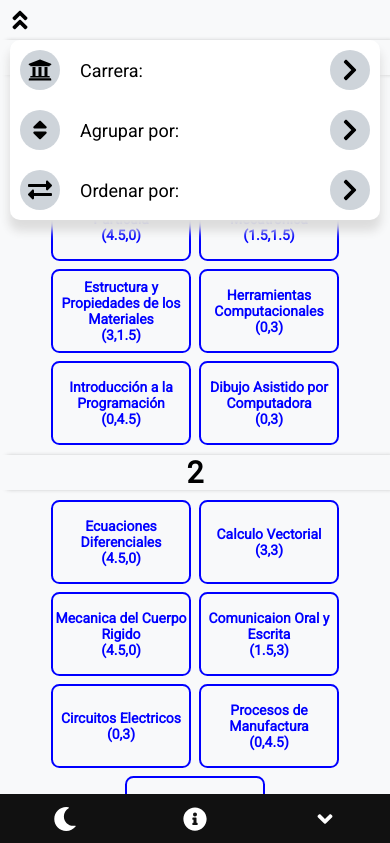
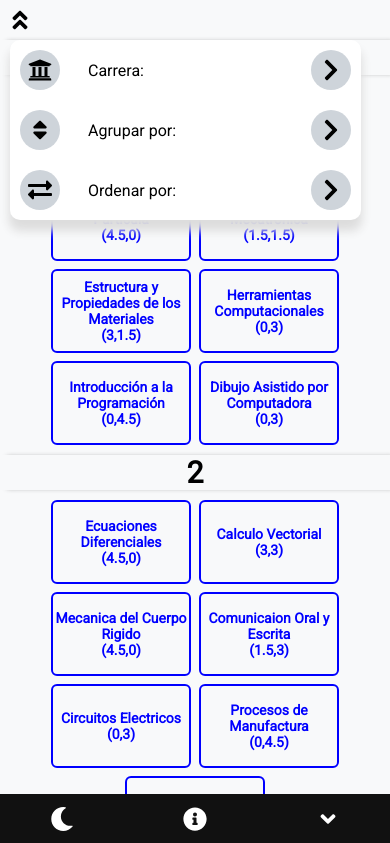
Before and after one commit to leoopez/RoadMapUpiita, a React app: page / in a window 390 px wide. Both pictures are taken after a click on the element 20 px from the left and 20 px from the top of the page. Shown: the top 843 px of the page. Built offline with nearby package versions, Linux system fonts and the light colour scheme.

Commit message:
css reformat

```diff
--- a/src/Components/App.css
+++ b/src/Components/App.css
@@ -1,3 +1,4 @@
+/* App mobile design approach */
 
 :root {
     box-sizing: border-box;
@@ -13,6 +14,7 @@
     --border-radious: 1rem;
     --speed-normal: 500ms;
     --speed-fast: 250ms;
+    --min-width: 32rem;
 }
 
 *,
@@ -28,6 +30,7 @@ body {
     font-weight: 700;
     background-color: var(--bg-primary);
     min-width: 320px;
+    font: 1.6rem;
 }
 
 ul, li {
@@ -41,20 +44,19 @@ p {
 a{
     text-decoration: none;
 }
-.container {
-    position: relative;
-    padding: 1rem;
-}
 
-.flex__container--center {
+.flex-container{
     display: flex;
-    justify-content: center;
-    align-items: center;
     flex-wrap: wrap;
     gap: 0.8rem;
 }
 
-.grid__container--center {
+.flex-container--center {
+    justify-content: center;
+    align-items: center;
+}
+
+.grid-container--center {
     display: grid;
     align-items: center;
     justify-content: center;
@@ -80,30 +82,24 @@ a{
     border-radius: 50%;
     background-color: var(--bg-accent);
 }
-.info--icon,
-.pdf--icon:hover,
-.close--icon {
+
+.units-grid{
+    grid-template-columns: 1fr;
+    max-width: 130rem;
+}
+
+.icon--pdf {
+    width: 6rem;
+    height: 6rem;
+}
+
+.icon--pdf{
     transition: transform 300ms;
 }
 
-.info--icon {
-    position: fixed;
-}
-.close--icon {
-    position: absolute;
-    right: 1rem;
-}
-
-.info--icon,
-.close--icon{
-    top: 1rem;
-    right: 1rem;
-}
-
-.info--icon:hover,
-.pdf--icon:hover,
-.close--icon:hover {
-    transform: scale(1.4);
+.icon--pdf:hover,
+.icon--pdf:active {
+    transform: scale(1.3);
 }
 
 .optional-1{
@@ -149,3 +145,200 @@ a{
 .is--close{
     display: none !important;
 }
+
+/* Units style render*/
+
+.card{
+    font-size: 1.4rem;
+    height: 6em;
+    width: 10em;
+    position: relative;
+}
+
+.front,
+.back{
+    overflow: hidden;
+    backface-visibility: hidden;
+    position: absolute;
+    text-align: center;
+    flex-direction: column;
+    gap: 0;
+    border: 0.25rem solid currentColor;
+    border-radius: calc( var(--border-radious)* 0.6);
+    transition: transform var(--speed-normal) linear;
+}
+
+.front {
+    padding: 0 0.2rem;
+    cursor: pointer;
+    white-space: pre-line;
+    transform: perspective(600px) rotateY(0deg)
+}
+
+.back {
+    transform: perspective(600px) rotateY(180deg)
+}
+
+.selected{
+    transform: perspective(600px) rotateY(-180deg)
+}
+
+.selected-back {
+    transform: perspective(600px) rotateY(0deg)
+}
+
+.recommended,
+.linked,
+.optional {
+    position: absolute;
+    font-weight: 900;
+    bottom: 0.5rem;
+    width: 6rem;
+}
+
+.recommended {
+    color: #281E01;
+    background-color: #FBC318;
+    left: -1.5rem;
+    transform: rotate(45deg);
+}
+
+.linked {
+    color: #000000;
+    background-color: #F89B9B;
+    right: -1.5rem;
+    transform: rotate(-45deg);
+}
+
+.optional{
+    color: #2b8a3e;
+    background-color: #F89B9B;
+    right: -1.5rem;
+    transform: rotate(-45deg);
+}
+
+.front::before {
+    transform: scaleX(0);
+    transform-origin: bottom right;
+}
+
+.front:hover::before {
+    transform: scaleX(1);
+    transform-origin: bottom left;
+}
+
+.front::before {
+    content: "";
+    display: block;
+    position: absolute;
+    top: 0; right: 0; bottom: 0; left: 0;
+    background-color: var(--bg-accent);
+    z-index: -1;
+    transition: transform var(--speed-fast) ease;
+  }
+
+  /* Number Indicating group of units */
+
+.group--number{
+    font-size: 3rem;
+    box-shadow: 5px 0 5px -2px #888;
+}
+
+/* Info Modal */
+
+.info--modal{
+    position: fixed;
+    right: 0;
+    left: 0;
+    top: 0;
+    bottom: 0;
+    z-index: 1;
+    background-color:rgba(0, 0, 0, 0.5);
+}
+
+.info--modal__body {
+    position: fixed;
+    right: 10vw;
+    left: 10vw;
+    top: 10vh;
+    bottom: 10vh;
+    background-color: white;
+    padding: 1rem;
+    border-radius: var(--border-radious);
+}
+
+/* Options bar */
+
+.options--bar {
+    justify-content: space-around;
+    position: sticky;
+    background-color: #111111;
+    color: white;
+    bottom: 0;
+    padding: 0.5rem 0;
+}
+
+.options--bar:last-child  {
+    margin-right: auto;
+}
+
+/* Settings of Units */
+
+.settings{
+    position: absolute;
+    width: clamp(var(--min-width), 90%,40rem);
+    left: 1rem;
+    z-index: 10;
+    background-color: white;
+    font-weight: 400;
+    font-size: 1.6rem;
+    border-radius: var(--border-radious);
+    box-shadow: 0 1rem 1rem 0.1rem #ddd;
+}
+
+.nav{
+    position: relative;
+    display: flex;
+    flex-direction: column;
+}
+
+.nav-item{
+    position: relative;
+    cursor: pointer;
+    border-radius:  calc(var(--border-radious)*4);
+    padding: 0.5rem 1rem;
+    margin: 0.5rem 0;
+    transition: background-color var(--speed-fast);
+}
+
+.nav-item:hover,
+.nav-item:active{
+    background-color: #ddd;
+}
+
+.nav--text {
+    margin: 0 2rem;
+}
+
+.icon--left{
+    margin-left: auto;
+}
+
+.nav--secundary{
+    z-index: 20;
+    position: absolute;
+    top: 5rem;
+    left:5rem;
+    background-color: white;
+    box-shadow: 0 1rem 10rem 10rem #ddd;
+    border-radius: var(--border-radious);
+}
+
+
+/* Desktop queries */
+
+@media only screen and (min-width: 40em) {
+    .nav__settings{
+        flex-direction: row;
+    }
+  }
--- a/src/Components/Main/Aplication/Aplication.css
+++ /dev/null
@@ -1,8 +0,0 @@
-.application {
-    margin: 0 auto;
-}
-
-.units-grid{
-    grid-template-columns: 1fr;
-    max-width: 130rem;
-}
--- a/src/Components/Main/Aplication/Aplication.js
+++ b/src/Components/Main/Aplication/Aplication.js
@@ -1,9 +1,6 @@
 /** @format */
 
-import React from "react";
-import { useState } from "react/cjs/react.development";
-
-import "./Aplication.css";
+import React, { useState } from "react";
 
 import Options from "./Options/Options";
 import UnitsSettings from "./Settings/UntisSettings";
--- a/src/Components/Main/Aplication/Options/InfoModal/InfoModal.js
+++ b/src/Components/Main/Aplication/Options/InfoModal/InfoModal.js
@@ -3,7 +3,6 @@
 import React from "react";
 import { FaTimes } from "react-icons/fa";
 
-import "./InfoModal.css";
 import useClose from "../../../../../hooks/useClose";
 
 export default function InfoModal({ setInfoModal = f => f }) {
--- a/src/Components/Main/Aplication/Options/Options.css
+++ /dev/null
@@ -1,14 +0,0 @@
-.options--bar {
-    display: flex;
-    justify-content: space-around;
-    align-items: center;
-    position: sticky;
-    background-color: #111111;
-    color: white;
-    bottom: 0;
-    padding: 0.5rem 0;
-}
-
-.options--bar:last-child  {
-    margin-right: auto;
-}
--- a/src/Components/Main/Aplication/Options/Options.js
+++ b/src/Components/Main/Aplication/Options/Options.js
@@ -1,8 +1,6 @@
 /** @format */
 
 import React, { useState } from "react";
-
-import "./Options.css";
 
 import InfoModal from "./InfoModal/InfoModal";
 
@@ -17,7 +15,7 @@ export default function Options() {
   const [infoModal, setInfoModal] = useState(false);
 
   return (
-    <div className='options--bar'>
+    <div className='flex-container flex-container--center options--bar'>
       <div className='icon--container'>
         {darkMode ? <FaSun size={"100%"} /> : <FaMoon size={"100%"} />}
       </div>
--- a/src/Components/Main/Aplication/Settings/UnitsSetttings.css
+++ /dev/null
@@ -1,58 +0,0 @@
-.settings{
-    position: absolute;
-    right: 1rem;
-    left: 1rem;
-    z-index: 10;
-    background-color: white;
-    font-weight: 400;
-    font-size: 1.8rem;
-    border-radius: 1rem;
-    box-shadow: 0 1rem 1rem 0.1rem #ddd;
-}
-
-.nav{
-    position: relative;
-    display: flex;
-    flex-direction: column;
-    width: 100%;
-}
-
-.nav-item{
-    position: relative;
-    display: flex;
-    align-items: center;
-    cursor: pointer;
-    border-radius: 4rem;
-    padding: 0.5rem 1rem;
-    margin: 0.5rem 0;
-    transition: background-color 1s;
-}
-
-.nav-item:hover,
-.nav-item:active{
-    background-color: black;
-}
-
-.nav--text {
-    margin: 0 2rem;
-}
-
-.icon--left{
-    margin-left: auto;
-}
-
-.nav--secundary{
-    z-index: 20;
-    position: absolute;
-    top: 5rem;
-    left:5rem;
-    background-color: white;
-    box-shadow: 0 1rem 10rem 10rem #ddd;
-    border-radius: 1rem;
-}
-
-@media only screen and (min-width: 40em) {
-    .nav__settings{
-        flex-direction: row;
-    }
-  }
--- a/src/Components/Main/Aplication/Settings/UntisSettings.js
+++ b/src/Components/Main/Aplication/Settings/UntisSettings.js
@@ -1,7 +1,6 @@
 /** @format */
 import React, { useState } from "react";
 
-import "./UnitsSetttings.css";
 import useClose from "../../../../hooks/useClose";
 
 import {
@@ -60,7 +59,9 @@ function Navbar({ children }) {
 function NavItem({ icon, children, dd }) {
   const [open, setOpen] = useState(false);
   return (
-    <li className='nav-item' onClick={() => setOpen(open => !open)}>
+    <li
+      className='flex-container flex-container--center nav-item'
+      onClick={() => setOpen(open => !open)}>
       <span className='icon--container icon--button'>{icon}</span>
       <span className='nav--text'>{children}</span>
       <span className='icon--container icon--button icon--left'>
@@ -84,7 +85,7 @@ function DropDown({ dd }) {
 
 function DropItem({ item }) {
   return (
-    <li className='nav-item'>
+    <li className='flex-container flex-container--center nav-item'>
       <span className='icon--container icon--button'>
         <FaAngleDoubleUp size={"100%"} />
       </span>
--- a/src/Components/Main/Aplication/Units/SetUnits.css
+++ /dev/null
@@ -1,9 +0,0 @@
-.group {
-    flex-wrap: wrap;
-    justify-content: center;
-}
-
-.group--number{
-    font-size: 3rem;
-    box-shadow: 5px 0 5px -2px #888;
-}
--- a/src/Components/Main/Aplication/Units/SetUnits.js
+++ b/src/Components/Main/Aplication/Units/SetUnits.js
@@ -1,7 +1,6 @@
 /** @format */
 
 import React from "react";
-import "./SetUnits.css";
 
 import Unit from "./Unit";
 
@@ -22,10 +21,10 @@ export default function SetUnits({ units, group, career }) {
 
   return (
     <>
-      <div className='group--number flex__container--center parent--space'>
+      <div className='group--number flex-container flex-container--center'>
         {group}
       </div>
-      <div className='group flex__container--center'>{renderUnits}</div>
+      <div className='flex-container flex-container--center'>{renderUnits}</div>
     </>
   );
 }
--- a/src/Components/Main/Aplication/Units/Unit.css
+++ /dev/null
@@ -1,88 +0,0 @@
-.card{
-    font-size: 1.4rem;
-    height: 6em;
-    width: 10em;
-    position: relative;
-}
-
-.front,
-.back{
-    overflow: hidden;
-    backface-visibility: hidden;
-    position: absolute;
-    text-align: center;
-    flex-direction: column;
-    gap: 0;
-    transition: transform 500ms linear;
-    border: 0.25rem solid currentColor;
-    border-radius: 0.6em;
-}
-
-.front {
-    padding: 0 0.2rem;
-    cursor: pointer;
-    white-space: pre-line;
-    transform: perspective(600px) rotateY(0deg)
-}
-
-.back {
-    transform: perspective(600px) rotateY(180deg)
-}
-
-.selected{
-    transform: perspective(600px) rotateY(-180deg)
-}
-
-.selected-back {
-    transform: perspective(600px) rotateY(0deg)
-}
-
-.recommended,
-.linked,
-.optional {
-    position: absolute;
-    font-weight: 900;
-    bottom: 0.5rem;
-    width: 6rem;
-}
-
-.recommended {
-    color: #281E01;
-    background-color: #FBC318;
-    left: -1.5rem;
-    transform: rotate(45deg);
-}
-
-.linked {
-    color: #000000;
-    background-color: #F89B9B;
-    right: -1.5rem;
-    transform: rotate(-45deg);
-}
-
-.optional{
-    color: #2b8a3e;
-    background-color: #F89B9B;
-    right: -1.5rem;
-    transform: rotate(-45deg);
-}
-
-.front::before {
-    transform: scaleX(0);
-    transform-origin: bottom right;
-}
-
-.front:hover::before {
-    transform: scaleX(1);
-    transform-origin: bottom left;
-}
-
-.front::before {
-    content: "";
-    display: block;
-    position: absolute;
-    top: 0; right: 0; bottom: 0; left: 0;
-    background-color: var(--bg-accent);
-    transition: transform .3s ease;
-    z-index: -1;
-  }
--- a/src/Components/Main/Aplication/Units/Unit.js
+++ b/src/Components/Main/Aplication/Units/Unit.js
@@ -1,7 +1,6 @@
 /** @format */
 
 import React from "react";
-import "./Unit.css";
 
 import { useUnits } from "../../../../contexts/unit-provider/unit-provider-hook";
 import useClose from "../../../../hooks/useClose";
@@ -22,7 +21,7 @@ export default function Unit({
   return (
     <div className={`card unit level-${unit.level}`}>
       <div
-        className={`front parent--space flex__container--center ${
+        className={`flex-container flex-container--center front parent--space ${
           selected ? "selected" : ""
         } ${optional ? "optional-" + unit.optional : ""}`}
         onClick={() => changeCurrentUnits(unit)}>
@@ -36,14 +35,14 @@ export default function Unit({
       </div>
       <div
         ref={ref}
-        className={`back parent--space flex__container--center ${
+        className={`flex-container flex-container--center back parent--space ${
           selected ? "selected-back" : ""
         }`}
         // onClick={() => changeCurrentUnits(null)}
       >
-        <div className='icons--default pdf--icon'>
+        <span className='icon--container icon--pdf'>
           <FaFilePdf size='100%' color='currentColor' />
-        </div>
+        </span>
       </div>
     </div>
   );
--- a/src/Components/Main/Aplication/Units/Units.js
+++ b/src/Components/Main/Aplication/Units/Units.js
@@ -19,7 +19,5 @@ export default function Units({ career, group }) {
       group={it}
     />
   ));
-  return (
-    <div className='units-grid grid__container--center'>{renderUnits}</div>
-  );
+  return <div className='grid-container--center'>{renderUnits}</div>;
 }
--- a/src/Components/Main/Main.css
+++ /dev/null
@@ -1,3 +0,0 @@
-main {
-    font-size: 1.4rem;
-}
--- a/src/Components/Main/Main.js
+++ b/src/Components/Main/Main.js
@@ -1,14 +1,12 @@
 /** @format */
 
 import React from "react";
-
-import "./Main.css";
 
 import Aplication from "./Aplication/Aplication";
 
 export default function Main() {
   return (
-    <main className='main'>
+    <main>
       <Aplication />
     </main>
   );
```
Also changed, not shown: src/Components/Main/Aplication/Options/InfoModal/InfoModal.css (deleted, +0 -22 lines), src/Components/Main/Aplication/reducer/reducer.js (deleted, +0 -10 lines).
